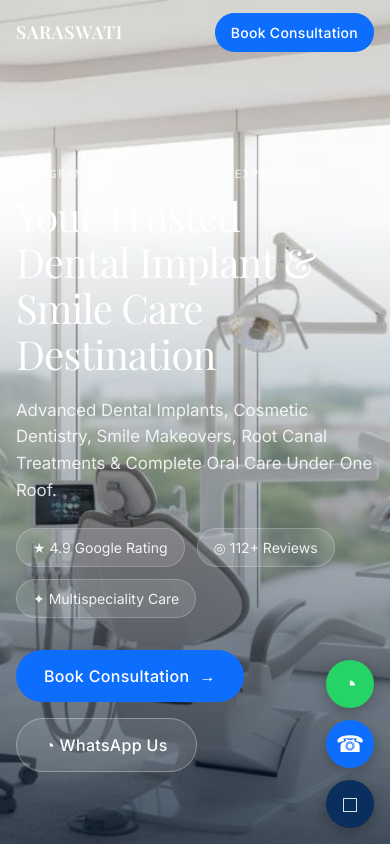
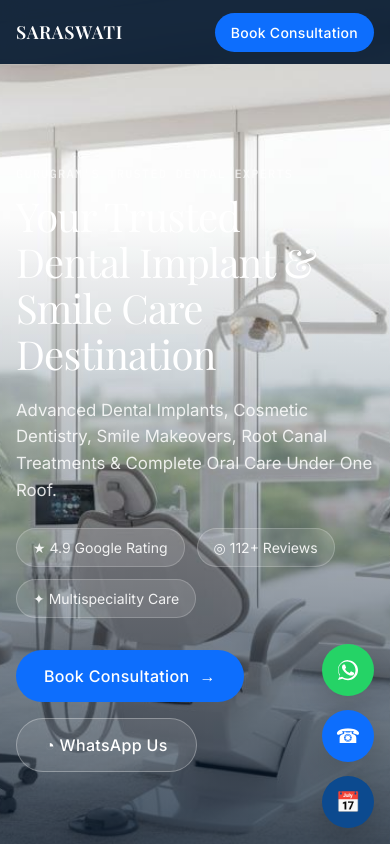
Before and after one commit to ManavJethani/Dental, a React (Vite) app: page / in a window 390 px wide. Shown: the top 844 px of the page. Built offline with nearby package versions, Linux system fonts and the light colour scheme.

Commit message:
Update navigation header, mobile drawer, and floating action buttons

```diff
--- a/src/App.css
+++ b/src/App.css
@@ -4,7 +4,7 @@ html { scroll-behavior:smooth; }
 body { margin:0; color:var(--deep); background:#fff; }
 a { color:inherit; text-decoration:none; }
 .container { width:min(1280px, calc(100% - 48px)); margin:auto; }
-.site-nav { position:fixed; inset:0 0 auto; z-index:10; height:64px; color:#fff; }
+.site-nav { position:fixed; inset:0 0 auto; z-index:10; height:64px; color:#fff; background:rgba(6,26,48,.92); backdrop-filter:blur(12px); }
 .nav-inner { height:64px; display:flex; align-items:center; justify-content:space-between; }
 .brand { font-family:'Playfair Display',serif; font-size:18px; font-weight:600; letter-spacing:.04em; }
 .nav-links { display:flex; gap:32px; align-items:center; font-size:15px; }
@@ -27,5 +27,10 @@ h1,h2 { font-family:'Playfair Display',serif; font-weight:400; margin:0; } h1 {
 .gallery-grid { display:grid; grid-template-columns:repeat(2,1fr); gap:24px; }.gallery-card { position:relative; aspect-ratio:1; overflow:hidden; border-radius:16px; cursor:ew-resize; user-select:none; }.gallery-card>img,.gallery-before img { position:absolute; inset:0; width:100%; height:100%; object-fit:cover; }.gallery-before { position:absolute; inset:0 auto 0 0; overflow:hidden; }.gallery-before img { filter:saturate(.6); width:calc(100vw); max-width:none; }.gallery-handle { position:absolute; top:0; bottom:0; width:2px; background:#fff; transform:translateX(-50%); }.gallery-handle span { position:absolute; top:50%; left:50%; width:32px; height:32px; transform:translate(-50%,-50%); border-radius:50%; display:grid; place-items:center; background:#fff; color:var(--deep); box-shadow:0 4px 12px #0004; font-size:18px; }.gallery-title,.gallery-label { position:absolute; padding:6px 12px; border-radius:999px; font-size:14px; }.gallery-title { top:12px; left:12px; color:var(--deep); background:#ffffffe6; font-weight:600; }.gallery-label { bottom:12px; color:#ffffffd9; font:10px 'IBM Plex Mono',monospace; text-transform:uppercase; letter-spacing:.08em; }.gallery-label.before { left:12px; background:#0009; }.gallery-label.after { right:12px; background:#0d6efdcc; }
 .reviews-layout { display:flex; gap:48px; }.review-summary { width:280px; flex:0 0 auto; }.review-summary h2 { font-size:clamp(29px,3vw,38px); margin-bottom:16px; }.review-summary strong { font:64px/1 'Playfair Display',serif; }.review-summary p { font-size:14px; color:var(--muted); }.stars { color:var(--blue); letter-spacing:2px; margin:12px 0; }.small { font-size:14px; }.review-scroll { overflow-x:auto; display:flex; gap:20px; padding:0 0 16px; }.review-card { width:340px; min-width:340px; padding:32px; background:var(--pale); border-radius:16px; }.review-card i { display:block; color:#0d6efd4d; font:48px/1 'Playfair Display',serif; }.review-card p { color:var(--deep); font-size:15px; line-height:1.6; min-height:145px; }.review-card h3 { font-size:14px; margin:0 0 4px; }.review-card span { color:var(--blue); text-transform:uppercase; letter-spacing:.05em; font:11px 'IBM Plex Mono',monospace; }
 .booking { background:var(--pale); }.booking-grid { display:grid; grid-template-columns:55% 45%; gap:40px; }.form-card { padding:48px; border-radius:20px; background:#fff; }.form-card form { display:grid; gap:20px; }.form-card label { display:grid; gap:6px; color:var(--deep); font-size:14px; font-weight:500; }.form-card input,.form-card select { width:100%; border:1px solid #e2e8f0; border-radius:12px; padding:14px 16px; background:#fff; color:var(--deep); font:14px Inter,sans-serif; }.form-card .button { margin-top:4px; }.thank-you { text-align:center; padding:40px 0; color:var(--muted); }.thank-you span { display:grid; place-items:center; width:64px; height:64px; border-radius:50%; color:#4caf50; background:#e8f5e9; font-size:32px; margin:0 auto 16px; }.thank-you h3 { color:var(--deep); font:28px 'Playfair Display',serif; margin:0; }.contact-list { display:grid; align-content:start; gap:24px; }.contact-list h3 { font-size:16px; margin:0; }.contact-list p { display:grid; gap:5px; color:var(--muted); margin:0; padding-left:58px; position:relative; line-height:1.6; font-size:14.4px; }.contact-list p b { color:var(--deep); }.contact-list p::before { content:'◉'; position:absolute; left:0; top:0; width:44px; height:44px; border-radius:50%; display:grid; place-items:center; background:#0d6efd14; color:var(--blue); }.contact-list a:not(.button) { color:var(--blue); }.contact-list .button { width:max-content; margin-top:4px; }
-footer { padding:80px 0 40px; }.footer-grid { display:grid; grid-template-columns:repeat(3,1fr); gap:40px; padding-bottom:48px; }.footer-grid h3 { margin:0 0 4px; font:600 19px 'Playfair Display',serif; }.footer-grid h4 { margin:0 0 16px; font-size:14px; }.footer-grid p,.footer-grid a { display:block; color:#ffffff80; max-width:300px; margin:0 0 12px; font-size:13.6px; line-height:1.6; }.footer-bottom { border-top:1px solid #ffffff14; padding-top:32px; display:flex; justify-content:space-between; color:#ffffff59; font-size:12.8px; }.floating { position:fixed; z-index:11; bottom:24px; right:24px; display:grid; gap:12px; }.floating a { display:grid; place-items:center; width:56px; height:56px; border-radius:50%; color:#fff; box-shadow:0 4px 14px #0004; font-size:23px; }.floating a:nth-child(1){background:#25d366}.floating a:nth-child(2){background:var(--blue)}.floating a:nth-child(3){background:var(--deep)}
-@media (max-width:900px){.services-grid{grid-template-columns:repeat(2,1fr)}.why-grid,.booking-grid{grid-template-columns:1fr}.doctor-grid{grid-template-columns:1fr}.nav-links{gap:18px}.nav-links>a:not(.nav-button){display:none}}@media (max-width:600px){.container{width:min(100% - 32px,1280px)}.hero-content{padding-bottom:72px}.hero{min-height:620px}.section{padding:72px 0}.services-grid,.benefit-grid,.gallery-grid,.footer-grid{grid-template-columns:1fr}.doctor-card{flex-direction:column}.doctor-photo,.doctor-info{width:100%}.doctor-photo{height:280px}.reviews-layout{display:block}.review-summary{width:auto;margin-bottom:32px}.review-card{min-width:290px;width:290px}.nav-button{padding:9px 16px}.form-card{padding:28px}.footer-bottom{display:block}.footer-bottom span{display:block;margin-top:12px}.floating{right:16px;bottom:16px}.floating a{width:48px;height:48px}}
+footer { padding:80px 0 40px; }.footer-grid { display:grid; grid-template-columns:repeat(3,1fr); gap:40px; padding-bottom:48px; }.footer-grid h3 { margin:0 0 4px; font:600 19px 'Playfair Display',serif; }.footer-grid h4 { margin:0 0 16px; font-size:14px; }.footer-grid p,.footer-grid a { display:block; color:#ffffff80; max-width:300px; margin:0 0 12px; font-size:13.6px; line-height:1.6; }.footer-bottom { border-top:1px solid #ffffff14; padding-top:32px; display:flex; justify-content:space-between; color:#ffffff59; font-size:12.8px; }.floating { position:fixed; z-index:11; bottom:24px; right:24px; display:grid; gap:14px; align-items:center; }
+.floating-button { display:grid; place-items:center; width:62px; height:62px; border-radius:50%; color:#fff; box-shadow:0 14px 32px rgba(0,0,0,.18); font-size:24px; text-decoration:none; transition:transform .2s ease, box-shadow .2s ease; }
+.floating-button:hover { transform:translateY(-2px); box-shadow:0 18px 40px rgba(0,0,0,.24); }
+.floating-whatsapp { background:#25d366; }
+.floating-call { background:var(--blue); }
+.floating-book { background:#0c4a8f; }
+@media (max-width:900px){.services-grid{grid-template-columns:repeat(2,1fr)}.why-grid,.booking-grid{grid-template-columns:1fr}.doctor-grid{grid-template-columns:1fr}.nav-links{gap:18px}.nav-links>a:not(.nav-button){display:none}}@media (max-width:600px){.container{width:min(100% - 32px,1280px)}.hero-content{padding-bottom:72px}.hero{min-height:620px}.section{padding:72px 0}.services-grid,.benefit-grid,.gallery-grid,.footer-grid{grid-template-columns:1fr}.doctor-card{flex-direction:column}.doctor-photo,.doctor-info{width:100%}.doctor-photo{height:280px}.reviews-layout{display:block}.review-summary{width:auto;margin-bottom:32px}.review-card{min-width:290px;width:290px}.nav-button{padding:9px 16px}.form-card{padding:28px}.footer-bottom{display:block}.footer-bottom span{display:block;margin-top:12px}.floating{right:16px;bottom:16px}.floating-button{width:52px;height:52px;font-size:20px}}
--- a/src/App.tsx
+++ b/src/App.tsx
@@ -84,7 +84,16 @@ function App() {
     </main>
 
     <footer id="contact"><div className="container footer-grid"><div><h3>SARASWATI</h3><p>Multispeciality Dental Clinic</p><p>Gurugram's trusted destination for advanced dental implants, cosmetic dentistry, and complete oral care.</p></div><div><h4>Treatments</h4>{services.slice(0, 6).map(([name]) => <a href="#services" key={name}>{name}</a>)}</div><div><h4>Contact</h4><p>1st Floor, H. No 102/8, Behind Pasricha Hospital, Model Town, Sector 11, Gurugram, Haryana 122001</p><a href="tel:+916360454121">+91 63604 54121</a><p>Mon - Sat: 10:00 AM - 8:00 PM<br />Sunday: 10:00 AM - 2:00 PM</p></div></div><div className="container footer-bottom">© 2026 Saraswati Dental Clinic. All rights reserved.<span>Privacy Policy &nbsp;&nbsp; Terms</span></div></footer>
-    <div className="floating"><a href="https://wa.me/916360454121">◔</a><a href="tel:+916360454121">☎</a><a href="#book">□</a></div>
+    <div className="floating">
+      <a className="floating-button floating-whatsapp" href="https://wa.me/916360454121" aria-label="Chat on WhatsApp">
+        <svg viewBox="0 0 24 24" width="24" height="24" fill="currentColor" aria-hidden="true">
+          <path d="M17.472 14.382c-.297-.149-1.758-.866-2.03-.967-.273-.1-.47-.149-.668.15-.198.297-.767.967-.94 1.166-.173.198-.347.223-.644.075-.297-.149-1.255-.462-2.39-1.475-.883-.788-1.48-1.761-1.653-2.059-.173-.297-.018-.458.13-.606.134-.133.297-.347.446-.52.149-.173.198-.297.297-.496.099-.198.05-.372-.025-.52-.075-.148-.668-1.611-.916-2.207-.242-.579-.487-.5-.668-.51-.173-.01-.372-.012-.57-.012-.198 0-.52.074-.792.372-.273.297-1.042 1.016-1.042 2.479s1.067 2.876 1.216 3.074c.149.198 2.1 3.2 5.076 4.487.71.306 1.262.489 1.694.626.712.225 1.36.193 1.872.117.571-.085 1.758-.719 2.007-1.413.248-.694.248-1.289.173-1.414-.074-.124-.272-.198-.57-.347z"/>
+          <path d="M12.004 2.003C6.488 2.003 2 6.487 2 12.003c0 2.116.653 4.073 1.76 5.708L2 22l4.42-1.137c1.568.855 3.337 1.315 5.584 1.315 5.516 0 10-4.484 10-10 0-5.516-4.484-10-10-10zm0 18.777c-2.04 0-3.93-.624-5.54-1.694l-.395-.235-2.62.674.7-2.557-.257-.417C3.1 15.3 2.5 13.696 2.5 12.003 2.5 7.167 6.168 3.5 11.004 3.5c4.836 0 8.504 3.667 8.504 8.503 0 4.836-3.668 8.777-8.504 8.777z"/>
+        </svg>
+      </a>
+      <a className="floating-button floating-call" href="tel:+916360454121" aria-label="Call clinic">☎</a>
+      <a className="floating-button floating-book" href="#book" aria-label="Book consultation">📅</a>
+    </div>
   </div>
 }
 
```
